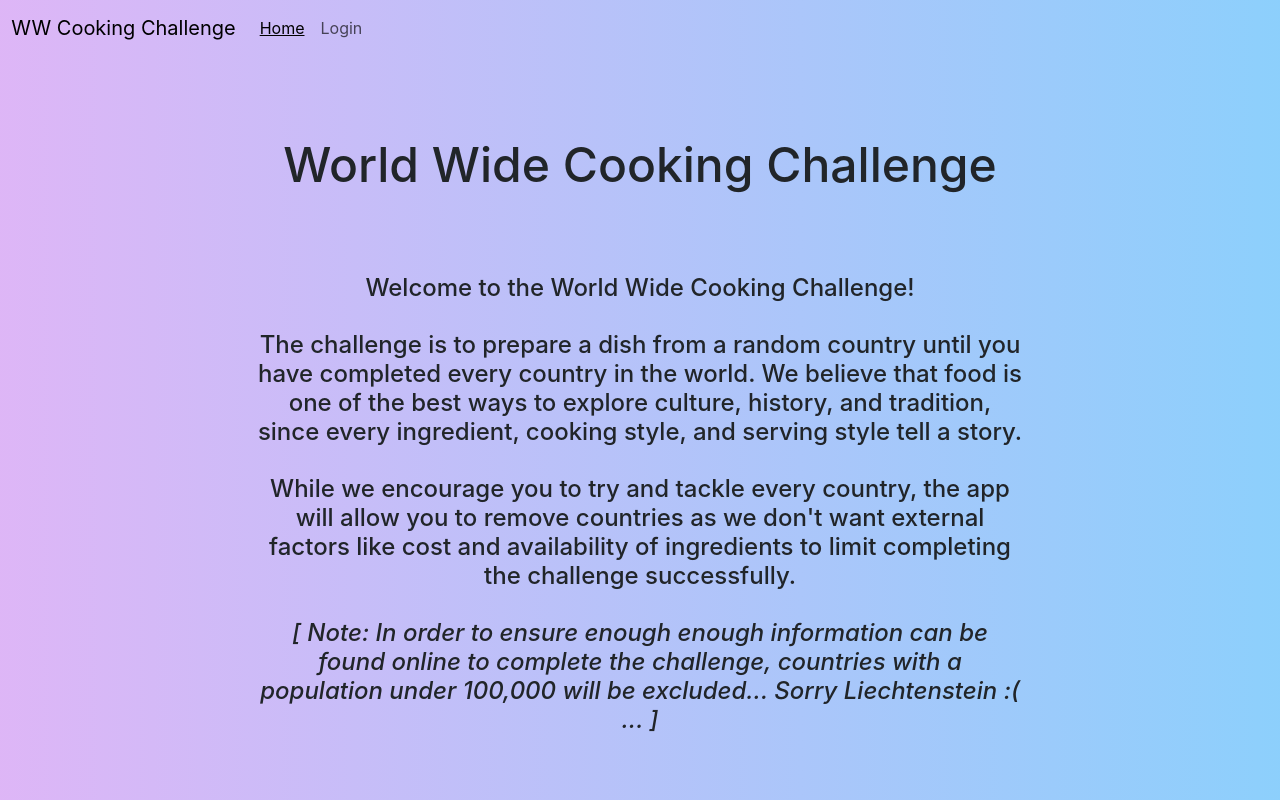
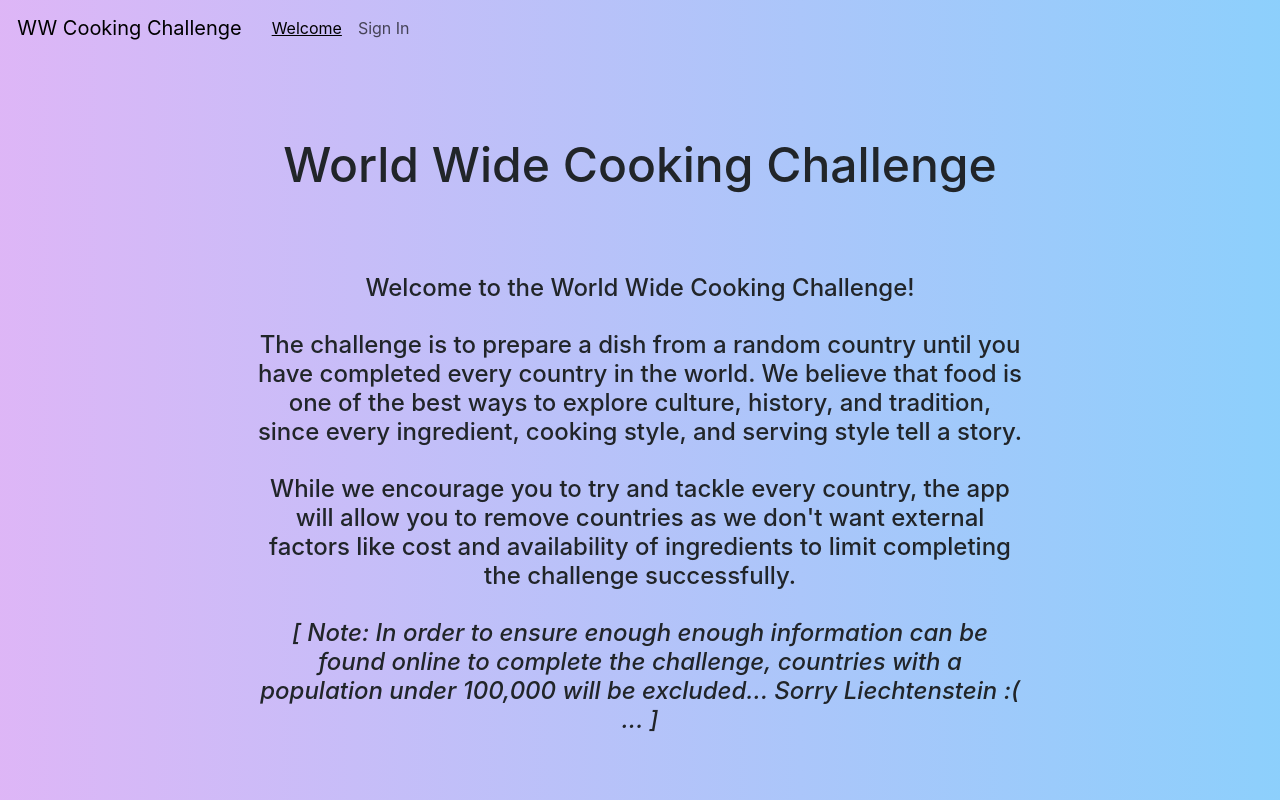
Before and after one commit to lukeqanderson/wwcookingchallenge-react, a React (Create React App) app: page / in a window 1280 px wide. Shown: the top 800 px of the page. Built offline with nearby package versions, Linux system fonts and the light colour scheme; no server answers; what aws-amplify would draw is missing.

Commit message:
add sign out functionality

```diff
--- a/src/components/App/App.css
+++ b/src/components/App/App.css
@@ -11,11 +11,7 @@
         font-size: 2rem;
     }
 }
-.centerScreen {
+.homeContent{
     padding-top: 10vh;
     padding-bottom: 10vh;
-    display: flex;
-    justify-content: center;
-    align-items: center;
-    text-align: center;
 }
--- a/src/components/App/App.tsx
+++ b/src/components/App/App.tsx
@@ -4,27 +4,23 @@ import { Amplify } from "aws-amplify";
 import { Authenticator } from "@aws-amplify/ui-react";
 import "@aws-amplify/ui-react/styles.css";
 import awsExports from "../../aws-exports";
-import Login from "../Login/Login";
 import Welcome from "../Welcome/Welcome";
 import NavbarPreauth from "../Navbar/NavbarPreauth";
 import Navbar from "../Navbar/Navbar";
+import AuthenticatedApp from "../AuthenticatedApp/AuthenticatedApp";
 Amplify.configure(awsExports);
 
 const App = () => {
   const [route, setRoute] = useState("welcome");
-  const [navButtonIndex, setNavButtonIndex] = useState(0);
 
   // navbar and routing functions
   const setSelectedNavButton = (newRoute: string, i: number) => {
-    let toActivateNavButton = document.getElementsByClassName("nav-link")[
-      i
-    ] as HTMLElement;
-    let prevActivatedNavButton = document.getElementsByClassName("nav-link")[
-      navButtonIndex
-    ] as HTMLElement;
-    prevActivatedNavButton!.classList.remove("selected");
-    toActivateNavButton!.classList.add("selected");
-    setNavButtonIndex(i);
+    let navButtons = document.getElementsByClassName("nav-link");
+    for (let i = 0; i < navButtons.length; i++) {
+      let navButton = navButtons[i] as HTMLElement;
+      navButton!.classList.remove("selected");
+    }
+    navButtons[i]!.classList.add("selected");
     setRoute(newRoute);
   };
 
@@ -38,13 +34,19 @@ const App = () => {
       <span>
         <h1 id="title">World Wide Cooking Challenge</h1>
       </span>
-      {route == "login" ? (
-        <div className="centerScreen">
+      {route != "welcome" ? (
+        <div className="homeContent">
           <Authenticator loginMechanisms={["email"]}>
             {({ signOut, user }: any) => (
-              <main>
-                <button onClick={signOut}>Sign out</button>
-              </main>
+              <div>
+                <main>
+                  <AuthenticatedApp
+                    setRoute={setRoute}
+                    setSelectedNavButton={setSelectedNavButton}
+                    signOut={signOut}
+                  ></AuthenticatedApp>
+                </main>
+              </div>
             )}
           </Authenticator>
         </div>
--- /dev/null
+++ b/src/components/AuthenticatedApp/AuthenticatedApp.css
@@ -0,0 +1,7 @@
+.signOutButton {
+    position: fixed;
+    color: black;
+    top: 0.5rem;
+    right: 0;
+    border: 0;
+}
--- /dev/null
+++ b/src/components/AuthenticatedApp/AuthenticatedApp.tsx
@@ -0,0 +1,32 @@
+import React, { useEffect } from "react";
+import "./AuthenticatedApp.css";
+
+const AuthenticatedApp = (props: {
+  setRoute: Function;
+  setSelectedNavButton: Function;
+  signOut: any;
+}) => {
+  useEffect(() => {
+    props.setSelectedNavButton("home", 0);
+  }, []);
+
+  const signOut = () => {
+    props.setRoute("welcome");
+    props.signOut();
+  };
+  return (
+    <div>
+      <button
+        type="button"
+        className="btn btn-transparent signOutButton"
+        onClick={() => {
+          signOut();
+        }}
+      >
+        Sign Out
+      </button>
+    </div>
+  );
+};
+
+export default AuthenticatedApp;
--- a/src/components/Navbar/Navbar.css
+++ b/src/components/Navbar/Navbar.css
@@ -1,3 +1,7 @@
+.navbar-brand {
+    background-color: transparent;
+    border: none;
+}
 .nav-button:hover {
     cursor: pointer;
 }
--- a/src/components/Navbar/Navbar.tsx
+++ b/src/components/Navbar/Navbar.tsx
@@ -4,14 +4,14 @@ import "./Navbar.css";
 const Navbar = (props: { setSelectedNavButton: Function }) => {
   return (
     <nav className="navbar navbar-expand-lg navbar-light bg-transparent">
-      <a
+      <button
         className="navbar-brand nav-button"
         onClick={() => {
-          props.setSelectedNavButton("welcome", 0);
+          props.setSelectedNavButton("home", 0);
         }}
       >
         &nbsp;&nbsp;WW Cooking Challenge
-      </a>
+      </button>
       <button
         className="navbar-toggler"
         type="button"
@@ -27,34 +27,14 @@ const Navbar = (props: { setSelectedNavButton: Function }) => {
       <div className="collapse navbar-collapse" id="navbarSupportedContent">
         <ul className="navbar-nav mr-auto">
           <li className="nav-item nav-button active">
-            <a
+            <button
               className="nav-link selected"
               onClick={() => {
-                props.setSelectedNavButton("item1", 0);
+                props.setSelectedNavButton("home", 0);
               }}
             >
               Home
-            </a>
-          </li>
-          <li className="nav-item nav-button active">
-            <a
-              className="nav-link"
-              onClick={() => {
-                props.setSelectedNavButton("item2", 1);
-              }}
-            >
-              Login
-            </a>
-          </li>
-          <li className="nav-item nav-button active">
-            <a
-              className="nav-link"
-              onClick={() => {
-                props.setSelectedNavButton("item3", 2);
-              }}
-            >
-              Sign Up
-            </a>
+            </button>
           </li>
         </ul>
       </div>
--- a/src/components/Navbar/NavbarPreauth.tsx
+++ b/src/components/Navbar/NavbarPreauth.tsx
@@ -4,14 +4,14 @@ import "./Navbar.css";
 const NavbarPreauth = (props: { setSelectedNavButton: Function }) => {
   return (
     <nav className="navbar navbar-expand-lg navbar-light bg-transparent">
-      <a
+      <button
         className="navbar-brand nav-button"
         onClick={() => {
           props.setSelectedNavButton("welcome", 0);
         }}
       >
         &nbsp;&nbsp;WW Cooking Challenge
-      </a>
+      </button>
       <button
         className="navbar-toggler"
         type="button"
@@ -27,24 +27,24 @@ const NavbarPreauth = (props: { setSelectedNavButton: Function }) => {
       <div className="collapse navbar-collapse" id="navbarSupportedContent">
         <ul className="navbar-nav mr-auto">
           <li className="nav-item nav-button active">
-            <a
+            <button
               className="nav-link selected"
               onClick={() => {
                 props.setSelectedNavButton("welcome", 0);
               }}
             >
-              Home
-            </a>
+              Welcome
+            </button>
           </li>
           <li className="nav-item nav-button active">
-            <a
+            <button
               className="nav-link"
               onClick={() => {
                 props.setSelectedNavButton("login", 1);
               }}
             >
-              Login
-            </a>
+              Sign In
+            </button>
           </li>
         </ul>
       </div>
```
Also changed, not shown: src/components/Login/Login.css (deleted, +0 -8 lines), src/components/Login/Login.tsx (deleted, +0 -11 lines).
